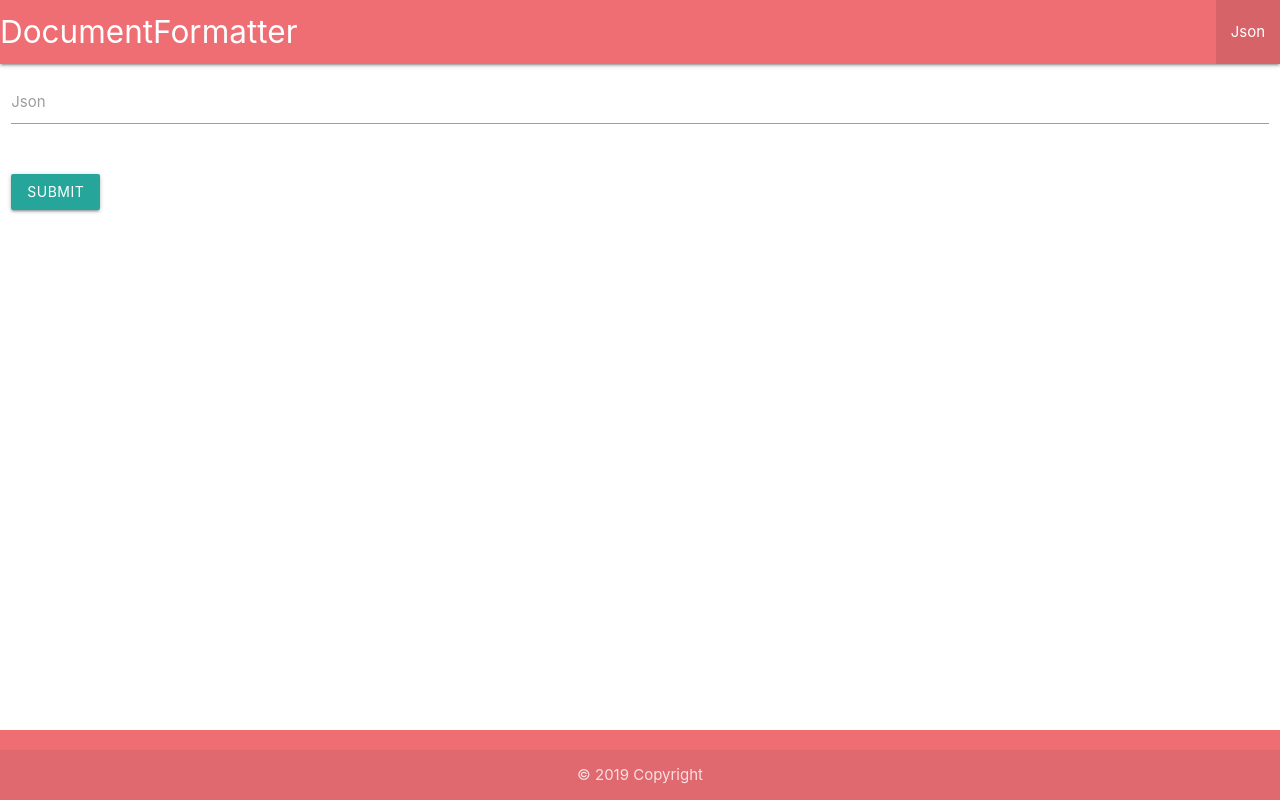
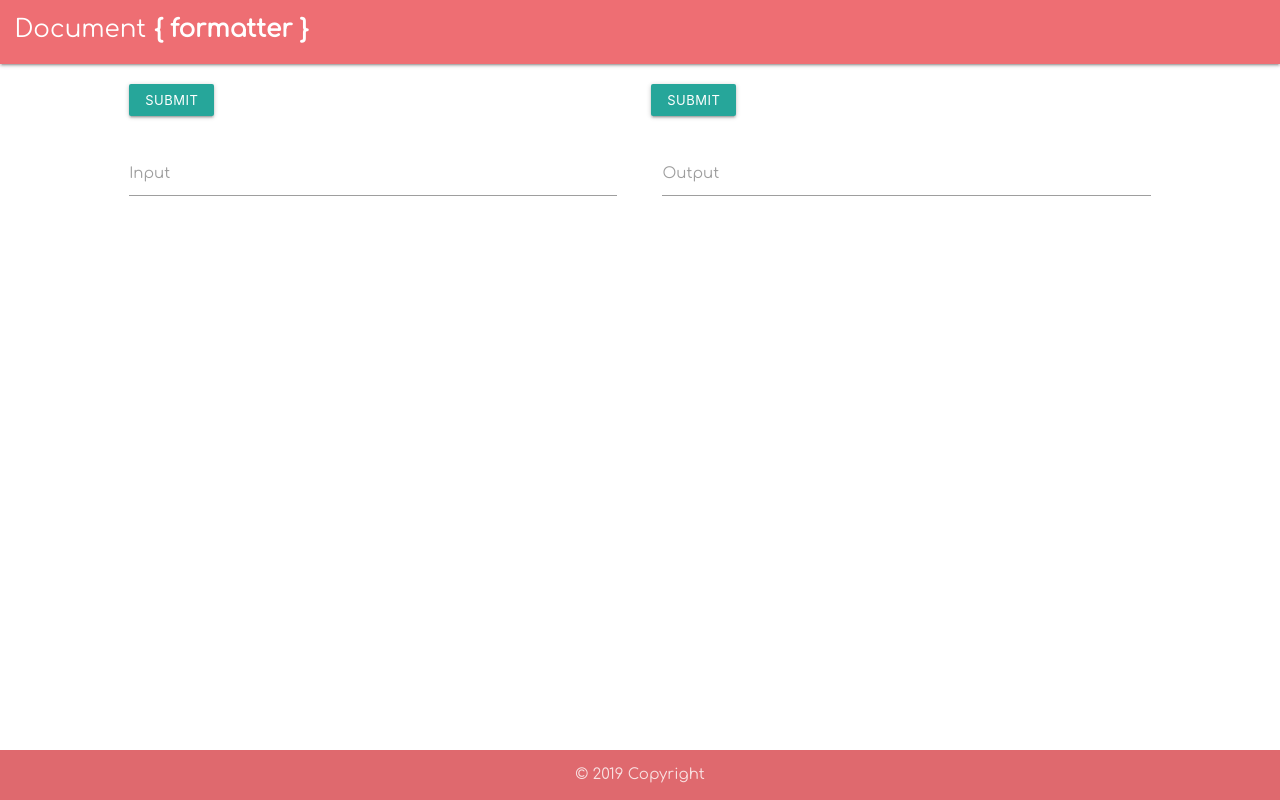
Before and after one commit to psilva-leo/documentFormatter, a Flask app: page / in a window 1280 px wide. Run offline with Flask 2, Linux system fonts and the light colour scheme.

Commit message:
refactored layout

```diff
--- a/templates/base.html
+++ b/templates/base.html
@@ -4,32 +4,31 @@
     <meta charset="utf-8">
     <meta http-equiv="X-UA-Compatible" content="IE=edge">
     <meta name="viewport" content="width=device-width, initial-scale=1">
-    <title>DocumentFormatter</title>
+    <title>Document Formatter</title>
+    <link rel="stylesheet" href="https://fonts.googleapis.com/css?family=Comfortaa&display=swap">
     <link rel="stylesheet" href="https://cdnjs.cloudflare.com/ajax/libs/materialize/1.0.0/css/materialize.min.css">
     <link rel="stylesheet" href="{{ url_for('static', filename='css/base.css') }}">
   </head>
-  <body>
+  <body style="font-family: 'Comfortaa', cursive;">
     <nav>
       <div class="nav-wrapper">
-        <a href="#" class="brand-logo">DocumentFormatter</a>
-          <ul id="nav-mobile" class="right hide-on-med-and-down">
-            <li class="active"><a href="json.html">Json</a></li>
-          </ul>
-        </div>
-      </nav>
-
+        <h5 style="font-weight: lighter"> &nbsp Document <span style="font-weight: bold">{ formatter } </span></h5>
+      </div>
+    </nav>
     <main>
-      {% block container %}{% endblock %}
+      {% block container %}
+      {% endblock %}
     </main>
-
-    <footer class="page-footer">
+    <footer class="page-footer" style="padding: 0px">
       <div class="footer-copyright">
         <div class="container" style="text-align: center;">
           © 2019 Copyright
         </div>
       </div>
     </footer>
-
+    <script src="https://code.jquery.com/jquery-3.4.1.min.js" integrity="sha256-CSXorXvZcTkaix6Yvo6HppcZGetbYMGWSFlBw8HfCJo=" crossorigin="anonymous"></script>
     <script src="https://cdnjs.cloudflare.com/ajax/libs/materialize/1.0.0/js/materialize.min.js"></script>
+    {% block scripts %}
+    {% endblock %}
   </body>
 </html>
--- a/templates/json.html
+++ b/templates/json.html
@@ -1,28 +1,39 @@
 {% extends 'base.html' %}
 
 {% block container %}
-  <main>
-    <div class="row">
+
+  <div class="row" style="padding-top: 20px">
+    <div class="col s10 offset-s1 m5 offset-m1">
       <form class="col s12" action="/json.html" method="post">
         <div class="row">
-          <div class="input-field col s12">
-            <textarea id="json-textarea" name="json-textarea" class="materialize-textarea"></textarea>
-            <label for="json-textarea">Json</label>
+          <div class="col s12">
+            <button class="btn waves-effect waves-light btn-small" type="submit" name="action">Submit</button>
           </div>
         </div>
-        <button class="btn waves-effect waves-light" type="submit" name="action">Submit</button>
+        <div class="row">
+          <div class="input-field col s12">
+            <textarea id="ugly-json-textarea" name="json-textarea" class="materialize-textarea"></textarea>
+            <label for="ugly-json-textarea">Input</label>
+          </div>
+        </div>
       </form>
     </div>
-
-    <div class="top-pad">
-    {% for line in json_data %}
-      <div class="well">
-        <h2>
-          <small>{{ line }}</small>
-        </h2>
+    <div class="col s10 offset-s1 m5">
+      <div class="row">
+        <div class="col s12">
+          <button class="btn waves-effect waves-light btn-small" type="submit" name="action">Submit</button>
+        </div>
       </div>
-    {% endfor %}
+      <div class="row">
+        <div class="col s12">
+          <div class="input-field col s12">
+            <textarea id="beauty-json-textarea" name="json-textarea" class="materialize-textarea"></textarea>
+            <label for="beauty-json-textarea">Output</label>
+          </div>
+        </div>
+      </div>
+    </div>
   </div>
 
-  </main>
+
 {% endblock %}
```
Also changed, not shown: static/javascript/base.js (added).
